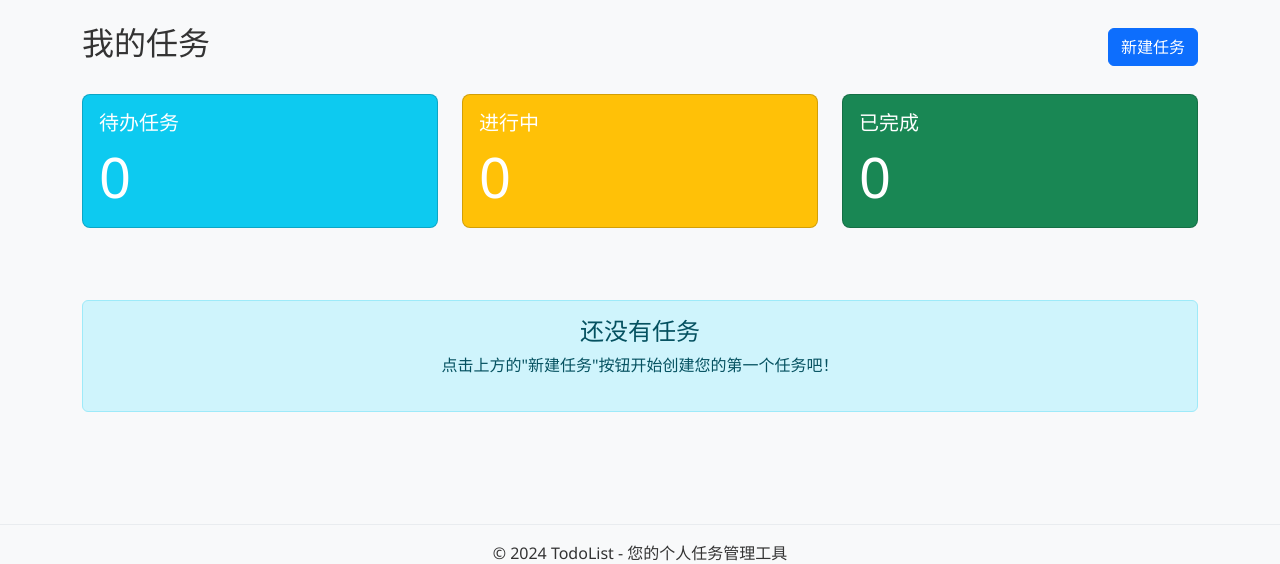
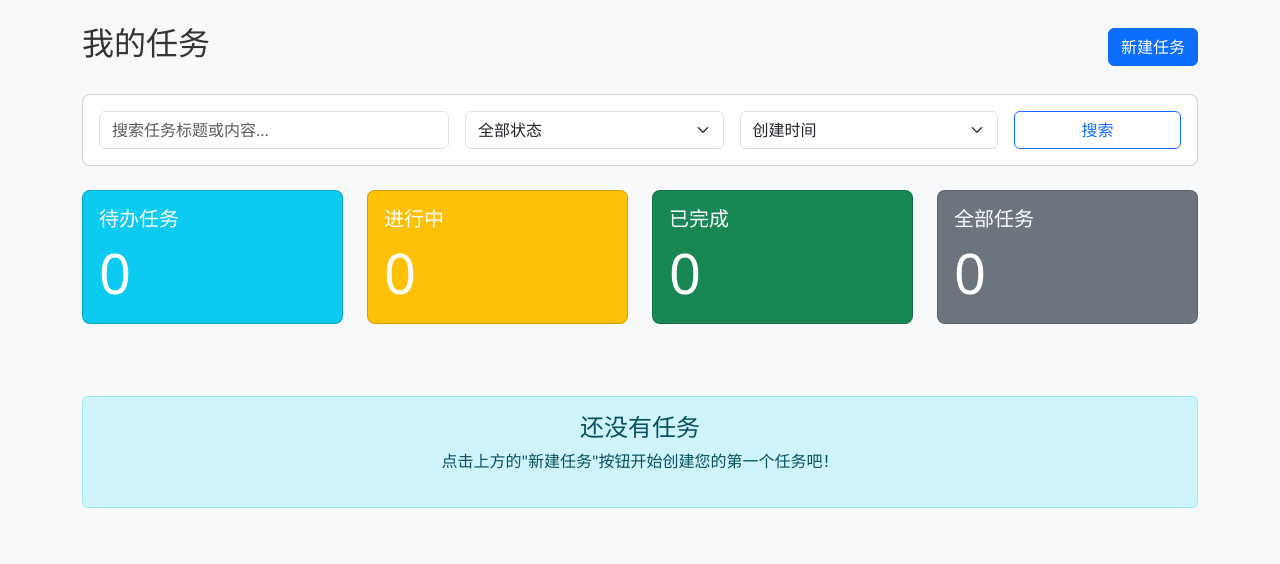
Before and after one commit to 21Jack/JZ_task_42, a Flask app: page / in a window 1280 px wide. Shown: the part 58-622 px from the top of the page. Run offline with Flask 3, Linux system fonts and the light colour scheme; a user stored in the database is signed in.

Commit message:
Refactor TodoList: Fix email_validator, CSRF security, password validation, add pagination/search/filter, optimize database queries

```diff
--- a/requirements.txt
+++ b/requirements.txt
@@ -7,3 +7,4 @@ WTForms
 python-dotenv
 mysql-connector-python
 passlib
+email-validator
--- a/todoapp/routes.py
+++ b/todoapp/routes.py
@@ -6,19 +6,59 @@ from todoapp.models.task import TASK_STATUS_PENDING, TASK_STATUS_IN_PROGRESS, TA
 from flask_login import login_user, current_user, logout_user, login_required
 from datetime import datetime
 
+TASKS_PER_PAGE = 10
+
 @app.route("/")
 @app.route("/home")
 def home():
-    """主页路由，根据用户是否登录显示不同内容"""
     if current_user.is_authenticated:
-        tasks = Task.query.filter_by(user_id=current_user.id).order_by(Task.created_at.desc()).all()
-        return render_template('home.html', tasks=tasks, current_time=datetime.utcnow())
+        page = request.args.get('page', 1, type=int)
+        search = request.args.get('search', '', type=str)
+        status_filter = request.args.get('status', '', type=str)
+        sort_by = request.args.get('sort', 'created_at', type=str)
+        order = request.args.get('order', 'desc', type=str)
+
+        query = Task.query.filter_by(user_id=current_user.id)
+
+        if search:
+            query = query.filter(
+                db.or_(
+                    Task.title.contains(search),
+                    Task.content.contains(search)
+                )
+            )
+
+        if status_filter and status_filter in [TASK_STATUS_PENDING, TASK_STATUS_IN_PROGRESS, TASK_STATUS_COMPLETED]:
+            query = query.filter_by(status=status_filter)
+
+        if sort_by == 'due_date':
+            if order == 'asc':
+                query = query.order_by(db.asc(db.case((Task.due_date.is_(None), 1), else_=0)), Task.due_date.asc())
+            else:
+                query = query.order_by(db.asc(db.case((Task.due_date.is_(None), 1), else_=0)), Task.due_date.desc())
+        elif sort_by == 'title':
+            query = query.order_by(Task.title.asc() if order == 'asc' else Task.title.desc())
+        else:
+            query = query.order_by(Task.created_at.desc() if order == 'desc' else Task.created_at.asc())
+
+        tasks = query.paginate(page=page, per_page=TASKS_PER_PAGE)
+
+        all_tasks = Task.query.filter_by(user_id=current_user.id).all()
+
+        return render_template('home.html',
+                              tasks=tasks.items,
+                              pagination=tasks,
+                              current_time=datetime.utcnow(),
+                              search=search,
+                              status_filter=status_filter,
+                              sort_by=sort_by,
+                              order=order,
+                              all_tasks=all_tasks)
     else:
         return render_template('landing.html')
 
 @app.route("/register", methods=['GET', 'POST'])
 def register():
-    """用户注册路由"""
     if current_user.is_authenticated:
         return redirect(url_for('home'))
     form = RegistrationForm()
@@ -33,7 +73,6 @@ def register():
 
 @app.route("/login", methods=['GET', 'POST'])
 def login():
-    """用户登录路由"""
     if current_user.is_authenticated:
         return redirect(url_for('home'))
     form = LoginForm()
@@ -55,15 +94,10 @@ def logout():
 @app.route("/account")
 @login_required
 def account():
-    """用户个人资料路由，显示用户任务统计信息"""
-    # 获取用户的所有任务
-    tasks = Task.query.filter_by(user_id=current_user.id).all()
-
-    # 计算任务统计数据
-    total_tasks = len(tasks)
-    pending_tasks = len([task for task in tasks if task.status == TASK_STATUS_PENDING])
-    in_progress_tasks = len([task for task in tasks if task.status == TASK_STATUS_IN_PROGRESS])
-    completed_tasks = len([task for task in tasks if task.status == TASK_STATUS_COMPLETED])
+    total_tasks = Task.query.filter_by(user_id=current_user.id).count()
+    pending_tasks = Task.query.filter_by(user_id=current_user.id, status=TASK_STATUS_PENDING).count()
+    in_progress_tasks = Task.query.filter_by(user_id=current_user.id, status=TASK_STATUS_IN_PROGRESS).count()
+    completed_tasks = Task.query.filter_by(user_id=current_user.id, status=TASK_STATUS_COMPLETED).count()
 
     return render_template('account.html',
                           title='个人资料',
@@ -76,18 +110,12 @@ def account():
 @app.route("/task/new", methods=['GET', 'POST'])
 @login_required
 def new_task():
-    """创建新任务路由"""
     form = TaskForm()
     if form.validate_on_submit():
-        # 解析日期时间字符串
-        due_date = None
-        if form.due_date.data:
-            due_date = datetime.strptime(form.due_date.data, '%Y-%m-%dT%H:%M')
-
         task = Task(
             title=form.title.data,
             content=form.content.data,
-            due_date=due_date,
+            due_date=form.due_date.data,
             author=current_user
         )
         db.session.add(task)
@@ -99,7 +127,6 @@ def new_task():
 @app.route("/task/<int:task_id>")
 @login_required
 def task(task_id):
-    """查看单个任务详情的路由"""
     task = Task.query.get_or_404(task_id)
     if task.author != current_user:
         flash('您没有权限访问此任务', 'danger')
@@ -109,7 +136,6 @@ def task(task_id):
 @app.route("/task/<int:task_id>/update", methods=['GET', 'POST'])
 @login_required
 def update_task(task_id):
-    """更新任务的路由"""
     task = Task.query.get_or_404(task_id)
     if task.author != current_user:
         flash('您没有权限修改此任务', 'danger')
@@ -118,28 +144,19 @@ def update_task(task_id):
     if form.validate_on_submit():
         task.title = form.title.data
         task.content = form.content.data
-
-        # 解析日期时间字符串
-        if form.due_date.data:
-            task.due_date = datetime.strptime(form.due_date.data, '%Y-%m-%dT%H:%M')
-        else:
-            task.due_date = None
-
+        task.due_date = form.due_date.data
         db.session.commit()
         flash('任务已更新！', 'success')
         return redirect(url_for('task', task_id=task.id))
     elif request.method == 'GET':
         form.title.data = task.title
         form.content.data = task.content
-        # 将datetime对象转换为表单需要的字符串格式
-        if task.due_date:
-            form.due_date.data = task.due_date.strftime('%Y-%m-%dT%H:%M')
+        form.due_date.data = task.due_date
     return render_template('create_task.html', title='更新任务', form=form, legend='更新任务')
 
 @app.route("/task/<int:task_id>/delete", methods=['POST'])
 @login_required
 def delete_task(task_id):
-    """删除任务的路由"""
     task = Task.query.get_or_404(task_id)
     if task.author != current_user:
         flash('您没有权限删除此任务', 'danger')
@@ -149,16 +166,14 @@ def delete_task(task_id):
     flash('任务已删除！', 'success')
     return redirect(url_for('home'))
 
-@app.route("/task/<int:task_id>/status/<string:status>")
+@app.route("/task/<int:task_id>/status/<string:status>", methods=['POST'])
 @login_required
 def update_task_status(task_id, status):
-    """更新任务状态"""
     task = Task.query.get_or_404(task_id)
     if task.author != current_user:
         flash('您没有权限修改此任务', 'danger')
         return redirect(url_for('home'))
 
-    # 验证状态值是否有效
     valid_statuses = [TASK_STATUS_PENDING, TASK_STATUS_IN_PROGRESS, TASK_STATUS_COMPLETED]
     if status not in valid_statuses:
         flash('无效的任务状态', 'danger')
@@ -171,5 +186,6 @@ def update_task_status(task_id, status):
         task.completed_at = None
 
     db.session.commit()
-    flash(f'任务状态已更新为 {status}！', 'success')
+    status_names = {'pending': '待处理', 'in_progress': '进行中', 'completed': '已完成'}
+    flash(f'任务状态已更新为 {status_names.get(status, status)}！', 'success')
     return redirect(url_for('home'))
--- a/todoapp/templates/home.html
+++ b/todoapp/templates/home.html
@@ -12,41 +12,81 @@
             </a>
         </div>
 
-        <!-- 任务统计 -->
+        <div class="card mb-4">
+            <div class="card-body">
+                <form method="GET" action="{{ url_for('home') }}">
+                    <div class="row g-3">
+                        <div class="col-md-4">
+                            <input type="text" class="form-control" name="search" placeholder="搜索任务标题或内容..." value="{{ search }}">
+                        </div>
+                        <div class="col-md-3">
+                            <select class="form-select" name="status">
+                                <option value="">全部状态</option>
+                                <option value="pending" {% if status_filter == 'pending' %}selected{% endif %}>待处理</option>
+                                <option value="in_progress" {% if status_filter == 'in_progress' %}selected{% endif %}>进行中</option>
+                                <option value="completed" {% if status_filter == 'completed' %}selected{% endif %}>已完成</option>
+                            </select>
+                        </div>
+                        <div class="col-md-3">
+                            <select class="form-select" name="sort">
+                                <option value="created_at" {% if sort_by == 'created_at' %}selected{% endif %}>创建时间</option>
+                                <option value="due_date" {% if sort_by == 'due_date' %}selected{% endif %}>截止日期</option>
+                                <option value="title" {% if sort_by == 'title' %}selected{% endif %}>标题</option>
+                            </select>
+                        </div>
+                        <div class="col-md-2">
+                            <button type="submit" class="btn btn-outline-primary w-100">
+                                <i class="bi bi-search"></i> 搜索
+                            </button>
+                        </div>
+                    </div>
+                </form>
+            </div>
+        </div>
+
         <div class="row mb-4">
-            <div class="col-md-4">
+            <div class="col-md-3">
                 <div class="card bg-info text-white">
                     <div class="card-body">
                         <h5 class="card-title">待办任务</h5>
                         <p class="card-text display-4">
-                            {{ tasks|selectattr('status', 'equalto', 'pending')|list|length }}
+                            {{ all_tasks|selectattr('status', 'equalto', 'pending')|list|length }}
                         </p>
                     </div>
                 </div>
             </div>
-            <div class="col-md-4">
+            <div class="col-md-3">
                 <div class="card bg-warning text-white">
                     <div class="card-body">
                         <h5 class="card-title">进行中</h5>
                         <p class="card-text display-4">
-                            {{ tasks|selectattr('status', 'equalto', 'in_progress')|list|length }}
+                            {{ all_tasks|selectattr('status', 'equalto', 'in_progress')|list|length }}
                         </p>
                     </div>
                 </div>
             </div>
-            <div class="col-md-4">
+            <div class="col-md-3">
                 <div class="card bg-success text-white">
                     <div class="card-body">
                         <h5 class="card-title">已完成</h5>
                         <p class="card-text display-4">
-                            {{ tasks|selectattr('status', 'equalto', 'completed')|list|length }}
+                            {{ all_tasks|selectattr('status', 'equalto', 'completed')|list|length }}
+                        </p>
+                    </div>
+                </div>
+            </div>
+            <div class="col-md-3">
+                <div class="card bg-secondary text-white">
+                    <div class="card-body">
+                        <h5 class="card-title">全部任务</h5>
+                        <p class="card-text display-4">
+                            {{ all_tasks|length }}
                         </p>
                     </div>
                 </div>
             </div>
         </div>
 
-        <!-- 任务列表 -->
         {% if tasks %}
             <div class="task-list">
                 {% for task in tasks %}
@@ -58,7 +98,7 @@
                             <div class="d-flex justify-content-between align-items-center">
                                 <h5 class="card-title mb-0">{{ task.title }}</h5>
                                 <span class="badge bg-light text-dark">
-                                    {{ task.status }}
+                                    {{ task.get_status_display() }}
                                 </span>
                             </div>
                         </div>
@@ -69,8 +109,9 @@
                                     创建于: {{ task.created_at.strftime('%Y-%m-%d %H:%M') }}
                                 </small>
                                 {% if task.due_date %}
-                                    <small class="text-{{ 'danger' if task.due_date < current_time else 'secondary' }}">
+                                    <small class="text-{{ 'danger' if task.is_overdue(current_time) else 'secondary' }}">
                                         截止于: {{ task.due_date.strftime('%Y-%m-%d %H:%M') }}
+                                        {% if task.is_overdue(current_time) %}<span class="badge bg-danger ms-1">已过期</span>{% endif %}
                                     </small>
                                 {% endif %}
                             </div>
@@ -83,12 +124,20 @@
                                 </div>
                                 <div class="btn-group" role="group">
                                     {% if task.status == 'pending' %}
-                                        <a href="{{ url_for('update_task_status', task_id=task.id, status='in_progress') }}" class="btn btn-sm btn-warning">开始</a>
+                                        <form action="{{ url_for('update_task_status', task_id=task.id, status='in_progress') }}" method="POST" class="d-inline">
+                                            <button type="submit" class="btn btn-sm btn-warning">开始</button>
+                                        </form>
                                     {% elif task.status == 'in_progress' %}
-                                        <a href="{{ url_for('update_task_status', task_id=task.id, status='completed') }}" class="btn btn-sm btn-success">完成</a>
-                                        <a href="{{ url_for('update_task_status', task_id=task.id, status='pending') }}" class="btn btn-sm btn-info">重置</a>
+                                        <form action="{{ url_for('update_task_status', task_id=task.id, status='completed') }}" method="POST" class="d-inline">
+                                            <button type="submit" class="btn btn-sm btn-success">完成</button>
+                                        </form>
+                                        <form action="{{ url_for('update_task_status', task_id=task.id, status='pending') }}" method="POST" class="d-inline">
+                                            <button type="submit" class="btn btn-sm btn-info">重置</button>
+                                        </form>
                                     {% else %}
-                                        <a href="{{ url_for('update_task_status', task_id=task.id, status='pending') }}" class="btn btn-sm btn-info">重新开始</a>
+                                        <form action="{{ url_for('update_task_status', task_id=task.id, status='pending') }}" method="POST" class="d-inline">
+                                            <button type="submit" class="btn btn-sm btn-info">重新开始</button>
+                                        </form>
                                     {% endif %}
                                     <button type="button" class="btn btn-sm btn-danger" data-bs-toggle="modal" data-bs-target="#deleteModal{{ task.id }}">删除</button>
                                 </div>
@@ -96,7 +145,6 @@
                         </div>
                     </div>
 
-                    <!-- 删除确认模态框 -->
                     <div class="modal fade" id="deleteModal{{ task.id }}" tabindex="-1" aria-labelledby="deleteModalLabel{{ task.id }}" aria-hidden="true">
                         <div class="modal-dialog">
                             <div class="modal-content">
@@ -118,6 +166,50 @@
                     </div>
                 {% endfor %}
             </div>
+
+            {% if pagination and pagination.pages > 1 %}
+            <nav aria-label="任务分页">
+                <ul class="pagination justify-content-center">
+                    {% if pagination.has_prev %}
+                        <li class="page-item">
+                            <a class="page-link" href="{{ url_for('home', page=pagination.prev_num, search=search, status=status_filter, sort=sort_by, order=order) }}">上一页</a>
+                        </li>
+                    {% else %}
+                        <li class="page-item disabled">
+                            <span class="page-link">上一页</span>
+                        </li>
+                    {% endif %}
+
+                    {% for page_num in pagination.iter_pages(left_edge=2, left_current=2, right_current=3, right_edge=2) %}
+                        {% if page_num %}
+                            {% if page_num != pagination.page %}
+                                <li class="page-item">
+                                    <a class="page-link" href="{{ url_for('home', page=page_num, search=search, status=status_filter, sort=sort_by, order=order) }}">{{ page_num }}</a>
+                                </li>
+                            {% else %}
+                                <li class="page-item active" aria-current="page">
+                                    <span class="page-link">{{ page_num }}</span>
+                                </li>
+                            {% endif %}
+                        {% else %}
+                            <li class="page-item disabled">
+                                <span class="page-link">...</span>
+                            </li>
+                        {% endif %}
+                    {% endfor %}
+
+                    {% if pagination.has_next %}
+                        <li class="page-item">
+                            <a class="page-link" href="{{ url_for('home', page=pagination.next_num, search=search, status=status_filter, sort=sort_by, order=order) }}">下一页</a>
+                        </li>
+                    {% else %}
+                        <li class="page-item disabled">
+                            <span class="page-link">下一页</span>
+                        </li>
+                    {% endif %}
+                </ul>
+            </nav>
+            {% endif %}
         {% else %}
             <div class="text-center py-5">
                 <div class="alert alert-info" role="alert">
@@ -132,7 +224,6 @@
 
 {% block scripts %}
 <script>
-    // 设置当前时间用于截止日期判断
     window.current_time = new Date();
 </script>
 {% endblock %}
```
Also changed, not shown: todoapp/forms.py (+11 -14 lines).
